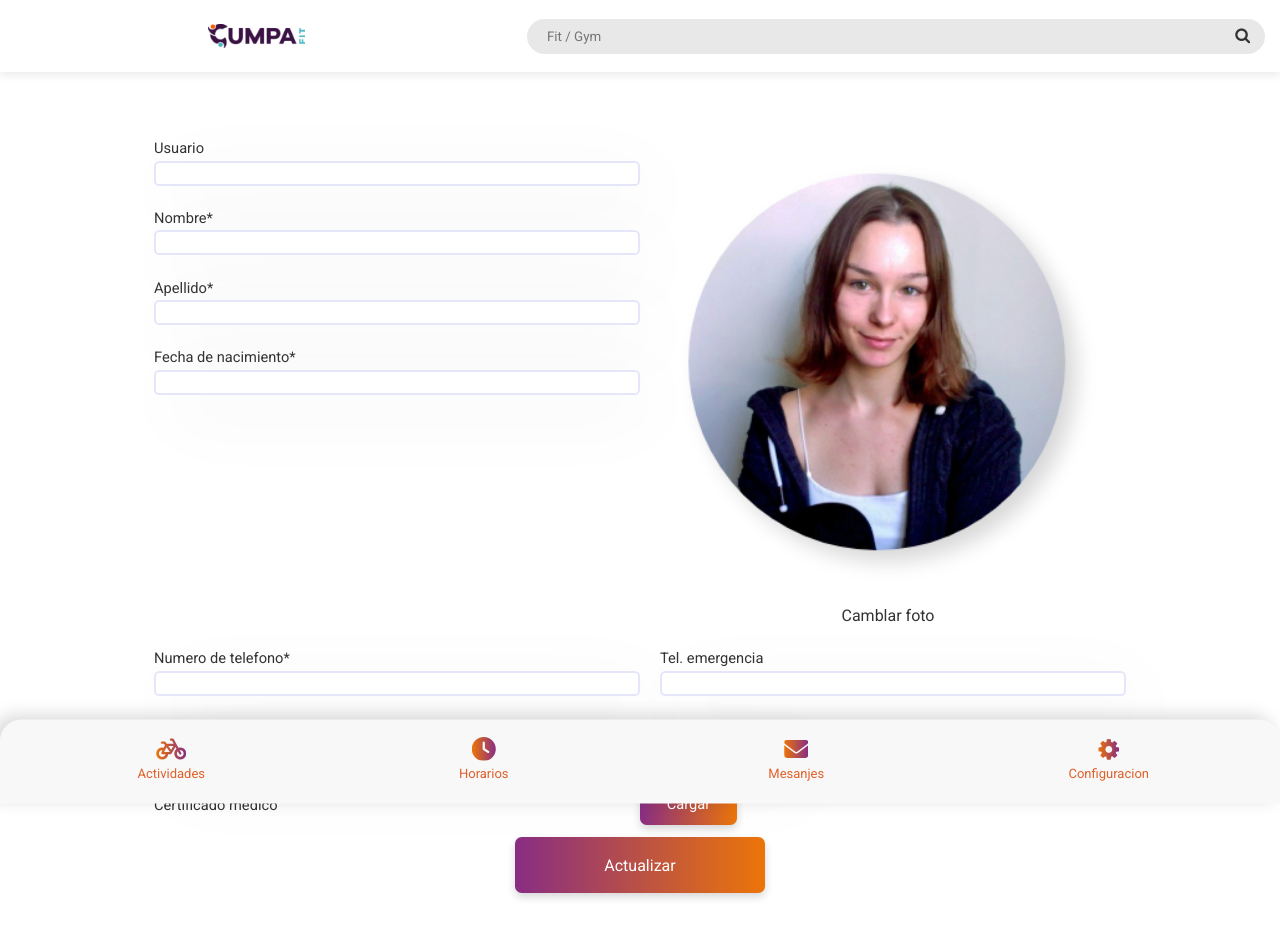
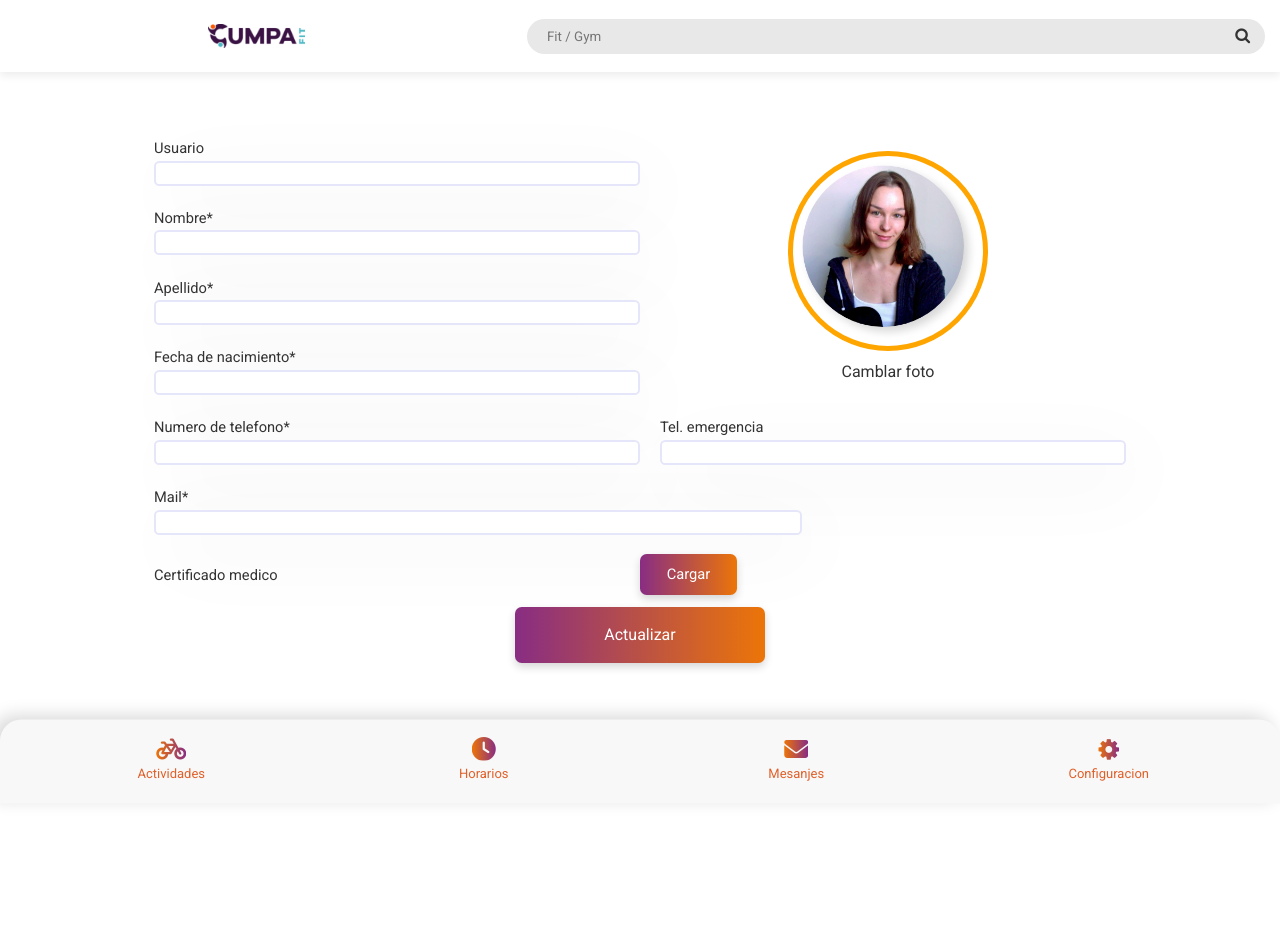
Before and after one commit to ztoa00/GYM_BookingApp, a React (Create React App) app in the folder react_frontend/: page /editar in a window 1280 px wide. Shown: the top 938 px of the page. After the commit the page ends 800 px from the top, so only its background shows below. Built offline with nearby package versions, Linux system fonts and the light colour scheme; the HTML template or start-up script is replaced by a standard one.

Commit message:
profile pic fixed size

```diff
--- a/react_frontend/src/components/layout/MemberDetailsForm.js
+++ b/react_frontend/src/components/layout/MemberDetailsForm.js
@@ -148,6 +148,7 @@ class MemberDetailsForm extends Component {
 									}
 								}
 							}/>
+							<center>
 								<img src={ (()=>{
 									if(this.state.profile_picture === null ){
 										return ProfilePic;
@@ -161,11 +162,13 @@ class MemberDetailsForm extends Component {
 										}
 									}
 								})()}
-								 alt="Your profile picture" id='profile_pic_preview' style={{width: '100%', cursor: 'pointer'}}
+									alt="Your profile picture" id='profile_pic_preview' style={
+										{ width: '200px', cursor: 'pointer', height: "200px", borderRadius:"50%", border:"5px solid orange" }}
 									onClick={
 										event => document.getElementById('profile_pic').click()
 									}
 								/>
+							</center>
 							<p className="text-center">Camblar foto</p>
 
                         </div>
--- a/react_frontend/src/components/layout/OwnerDetailsForm.js
+++ b/react_frontend/src/components/layout/OwnerDetailsForm.js
@@ -138,7 +138,7 @@ class OwnerDetailsForm extends Component {
 									}
 								}
 							 }/>
-
+							<center>
 								<img src={ (()=>{
 									if(this.state.profile_picture === null ){
 										return ProfilePic;
@@ -152,11 +152,14 @@ class OwnerDetailsForm extends Component {
 										}
 									}
 								})()}
-								 alt="Your profile picture" id='profile_pic_preview' style={{width: '100%', cursor: 'pointer'}}
+									alt="Your profile picture" id='profile_pic_preview' style={
+										{ width: '200px', cursor: 'pointer', height: "200px", borderRadius:"50%", border:"5px solid lightblue" }
+										}
 									onClick={
 										event => document.getElementById('profile_pic').click()
 									}
 								/>
+							</center>
 							<p className="text-center">Camblar foto</p>
 
                         </div>
```
Lines whose indentation alone changed are shown as unchanged.
